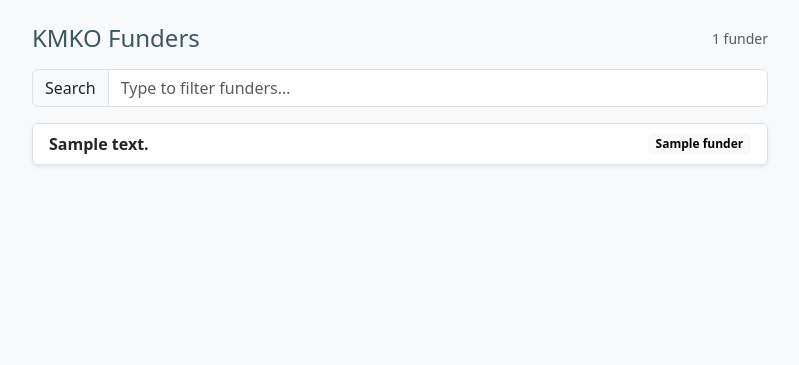
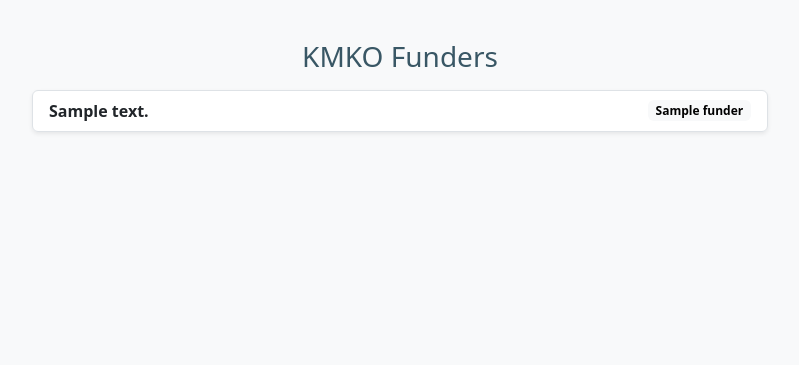
Before and after one commit to watersafetynz/KMKO, a Flask app: template templates/kmko_funders.html in a window 1280 px wide. Shown: the part 66-431 px from the top of the page, without its empty margins (240-1039 px from the left). Run offline with Flask 3, Linux system fonts and the light colour scheme; the template is opened without the code that fills it: most values are stand-ins (such as "Sample title", 1, 10 or a date in 2020).

Commit message:
Removing search bar

```diff
--- a/run.py
+++ b/run.py
@@ -101,7 +101,8 @@ def record_participation(route_name: str):
                 )
 
             # ✅ Redirect to success page
-            return redirect(url_for("submission_success", route_name=route_name))
+            return redirect(url_for("submission_success", route_name=route_name, first=first))
+
 
         except Exception as e:
             flash(f"Error saving record: {e}", "danger")
@@ -113,8 +114,9 @@ def record_participation(route_name: str):
 @app.get("/<route_name>/thanks")
 def submission_success(route_name: str):
     funder = fetch_funder_by_route(route_name)
-    return render_template("kmko_success.html", funder=funder)
-
+    first = (request.args.get("first") or "").strip() or None
+    # if you later capture a PID, pass it too
+    return render_template("kmko_success.html", funder=funder, first=first)
 
 # --------------------------
 # Error handlers
--- a/templates/base.html
+++ b/templates/base.html
@@ -29,11 +29,7 @@
     <!-- Navbar -->
     <nav class="navbar navbar-expand-lg">
       <div class="container">
-        <a
-          class="navbar-brand"
-          href="{{ url_for('index') }}"
-          aria-disabled="true"
-        >
+        <a class="navbar-brand disabled">
           <img
             src="{{ url_for('static', filename='logo_light.svg') }}"
             alt="KMKO Logo"
--- a/templates/kmko_funders.html
+++ b/templates/kmko_funders.html
@@ -2,29 +2,17 @@
 content %}
 <div class="row justify-content-center">
   <div class="col-12 col-lg-8">
-    <div class="d-flex align-items-center justify-content-between mb-3">
-      <h1 class="h4 mb-0">KMKO Funders</h1>
-      <span class="text-muted small" id="countBadge"></span>
+    <!-- Centered title -->
+    <div class="text-center my-3">
+      <h1 class="h3 mb-1">KMKO Funders</h1>
     </div>
 
-    <!-- Quick filter -->
-    <div class="input-group mb-3">
-      <span class="input-group-text" id="filter-label">Search</span>
-      <input
-        id="funderFilter"
-        type="search"
-        class="form-control"
-        placeholder="Type to filter funders…"
-        aria-labelledby="filter-label"
-      />
-    </div>
-
+    <!-- Funders list -->
     <div class="list-group shadow-sm" id="funderList">
       {% for f in funders %}
       <a
         class="list-group-item list-group-item-action d-flex justify-content-between align-items-center"
         href="{{ url_for('record_participation', route_name=f.RouteName) }}"
-        data-name="{{ f.Description | lower }}"
       >
         <span class="fw-semibold">{{ f.Description }}</span>
         <span class="badge text-bg-light">{{ f.RouteName }}</span>
@@ -35,36 +23,4 @@ content %}
     </div>
   </div>
 </div>
-
-<script>
-  // Client-side filter (no dependency)
-  (function () {
-    const input = document.getElementById("funderFilter");
-    const list = document.getElementById("funderList");
-    const rows = Array.from(list.querySelectorAll("a.list-group-item"));
-    const badge = document.getElementById("countBadge");
-
-    function updateCount(visible) {
-      badge.textContent =
-        visible === rows.length
-          ? `${rows.length} funder${rows.length !== 1 ? "s" : ""}`
-          : `${visible} of ${rows.length}`;
-    }
-
-    function filter() {
-      const q = (input.value || "").trim().toLowerCase();
-      let visible = 0;
-      rows.forEach((row) => {
-        const name = row.getAttribute("data-name") || "";
-        const show = !q || name.includes(q);
-        row.style.display = show ? "" : "none";
-        if (show) visible++;
-      });
-      updateCount(visible);
-    }
-
-    updateCount(rows.length);
-    input.addEventListener("input", filter);
-  })();
-</script>
 {% endblock %}
```
Also changed, not shown: templates/kmko_success.html (+8 -5 lines).
